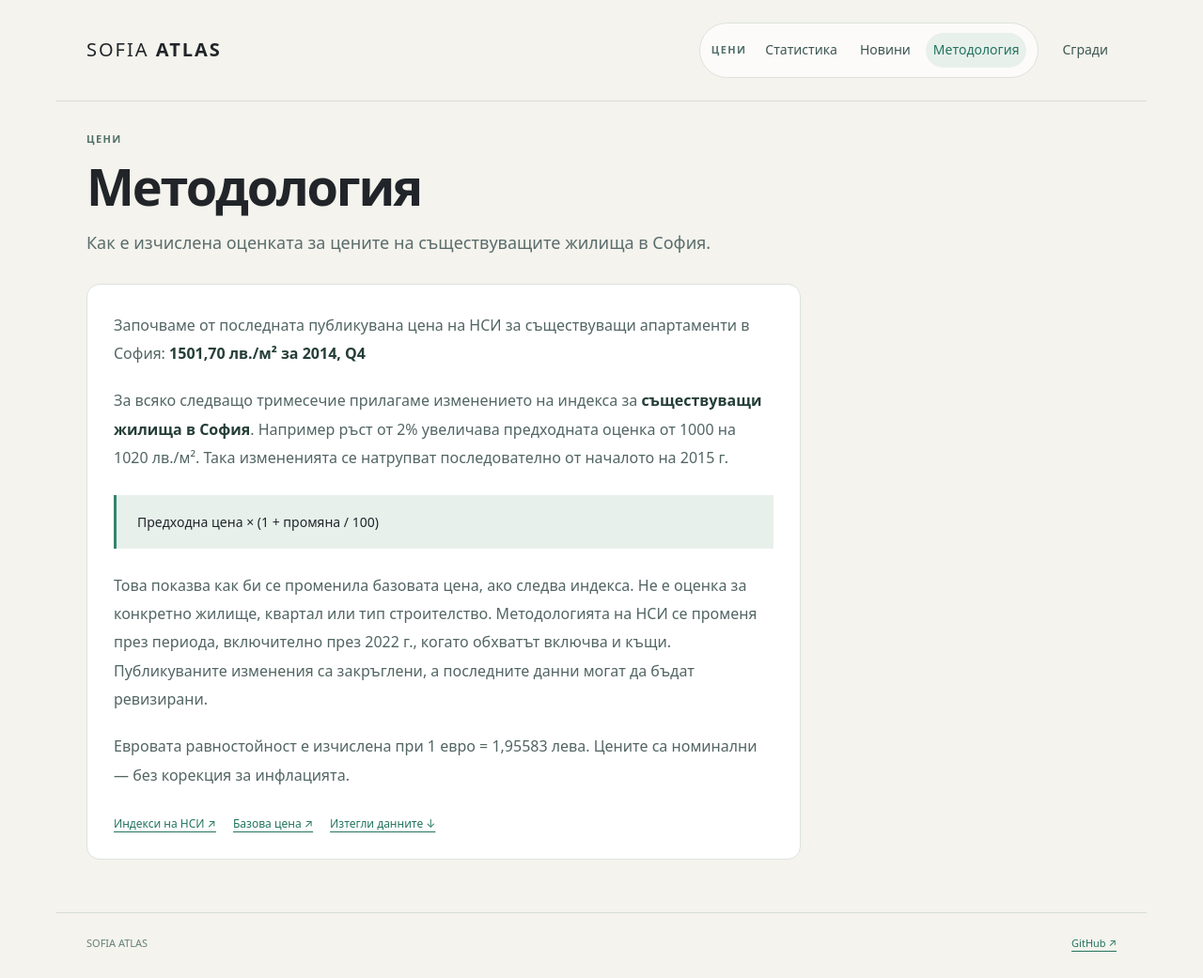
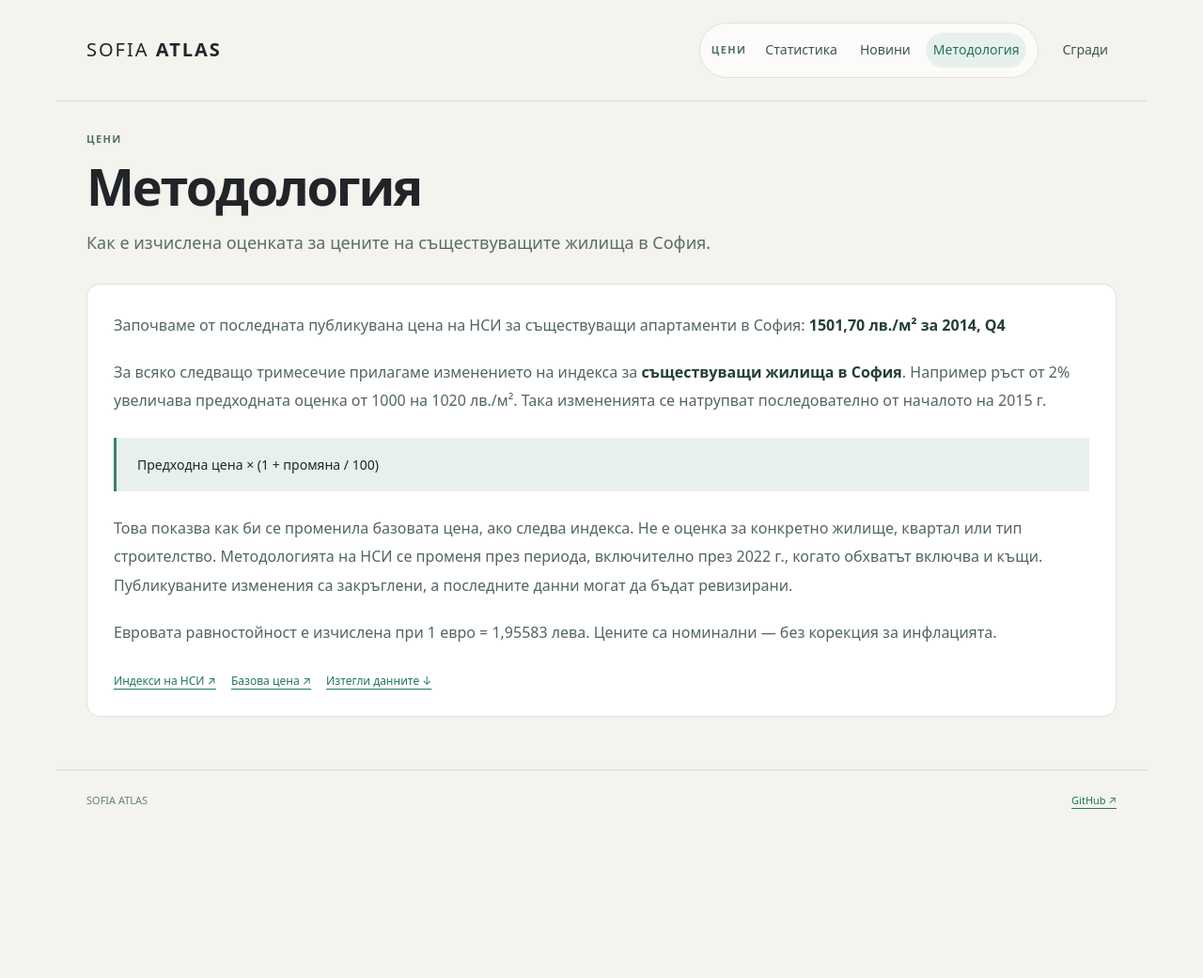
Before and after one commit to s7oev/sofia-atlas, a Jekyll site: the page built from prices/methodology/index.html, in a window 1280 px wide. Shown: the whole page at 94% size. Built offline with Jekyll 4.4.1, drawn with Linux system fonts in a browser that asks for light colours; after the commit the page ends 900 px from its top, so only the background shows below that.

Commit message:
fix methodology section width

```diff
--- a/prices/methodology/index.html
+++ b/prices/methodology/index.html
@@ -8,8 +8,8 @@ lead: Как е изчислена оценката за цените на съ
 page_head_class: page-head-narrow
 nav_key: prices-methodology
 ---
-<section class="article-layout">
-  <div class="article-card article-copy">
+<section>
+  <div class="article-card article-copy w-100">
     <p>
       Започваме от последната публикувана цена на НСИ за съществуващи апартаменти в София:
       <strong>1501,70 лв./м² за 2014, Q4</strong>
@@ -28,7 +28,7 @@ nav_key: prices-methodology
     <p>
       Евровата равностойност е изчислена при 1 евро = 1,95583 лева. Цените са номинални — без корекция за инфлацията.
     </p>
-    <nav class="sources" aria-label="Източници">
+    <nav class="sources d-flex flex-wrap gap-3" aria-label="Източници">
       <a
         href="https://www.nsi.bg/en/infostat/1423?filters=37205844085f86a49f7cd7bdc20bca54"
         target="_blank"
--- a/style.css
+++ b/style.css
@@ -273,10 +273,6 @@ td:first-child {
   text-align: left;
 }
 
-.article-layout {
-  max-width: 760px;
-}
-
 .article-card {
   padding: 28px;
 }
@@ -301,9 +297,6 @@ td:first-child {
 }
 
 .sources {
-  display: flex;
-  flex-wrap: wrap;
-  gap: 18px;
   font-size: 12px;
   padding-top: 8px;
 }
```
